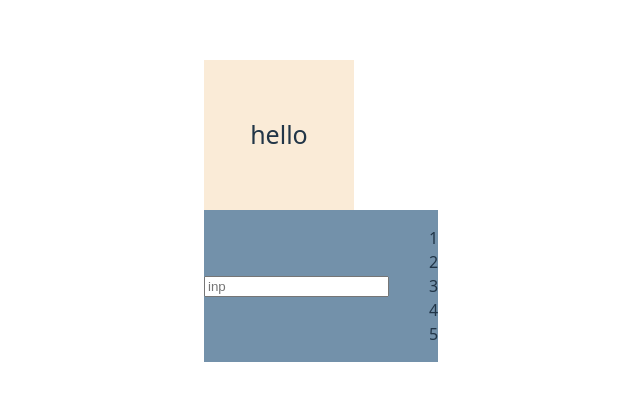
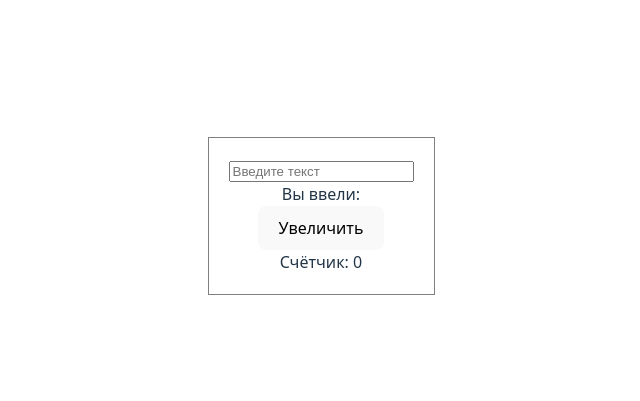
Before and after one commit to Bolbotunov/Practice, a React (Vite) app: page / in a window 1280 px wide. Shown: the part 189-590 px from the top of the page, without its empty margins (319-959 px from the left). Built offline with nearby package versions, Linux system fonts and the light colour scheme; no server answers.

Commit message:
feat:add class component with methods

```diff
--- a/src/App.tsx
+++ b/src/App.tsx
@@ -4,24 +4,36 @@ import UseStateComponent from "./components/UseStateComponent";
 import { useState } from "react";
 import UseChildren from "./components/UseChildren";
 import UseAnotherChild from "./components/UseAnotherChild";
+import LifeCycleDemo from "./components/ClassComponent";
+
+export type TypeA = {
+  text: string;
+  count: number;
+};
 
 function App() {
   const initialState = {
     initialText: "hello",
     activeText: "clicked",
   };
+
   const [text, setText] = useState(initialState.initialText);
 
+  let a: TypeA = {
+    text: "",
+    count: 0,
+  };
   return (
     <>
-      <UseStateComponent
+      {/* <UseStateComponent
         text={text}
         setText={setText}
         initialState={initialState}
-      />
-      <UseChildren>
+      /> */}
+      {/* <UseChildren>
         <UseAnotherChild />
-      </UseChildren>
+      </UseChildren> */}
+      <LifeCycleDemo a={a} />
     </>
   );
 }
--- /dev/null
+++ b/src/components/ClassComponent.tsx
@@ -0,0 +1,96 @@
+import * as React from "react";
+import { TypeA } from "../App";
+interface LifeCycleProps {
+  a: TypeA;
+}
+
+interface LifeCycleState {
+  text: string;
+  count: number;
+}
+
+class LifeCycleDemo extends React.Component<LifeCycleProps, LifeCycleState> {
+  constructor(props: LifeCycleProps) {
+    super(props);
+    this.state = {
+      text: "",
+      count: 0,
+    };
+    console.log("constructor");
+  }
+
+  static getDerivedStateFromProps(
+    nextProps: LifeCycleProps,
+    prevState: LifeCycleState
+  ) {
+    if (nextProps.a.text !== prevState.text) {
+      return { text: nextProps.a.text };
+    }
+    return null;
+  }
+
+  componentDidMount() {
+    console.log("componentDidMount");
+  }
+
+  shouldComponentUpdate(
+    nextProps: LifeCycleProps,
+    nextState: LifeCycleState
+  ): boolean {
+    return nextState.count % 2 === 0;
+  }
+
+  getSnapshotBeforeUpdate(
+    prevProps: LifeCycleProps,
+    prevState: LifeCycleState
+  ): null {
+    console.log("getSnapshotBeforeUpdate");
+    return null;
+  }
+
+  componentDidUpdate(
+    prevProps: LifeCycleProps,
+    prevState: LifeCycleState,
+    snapshot: null
+  ): void {
+    if (prevState.count !== this.state.count) {
+      console.log(
+        `count change from ${this.state.count} to ${prevState.count} `
+      );
+    }
+  }
+
+  componentWillUnmount(): void {
+    console.log("componentWillUnmount");
+  }
+
+  handleTextChange = (e: React.ChangeEvent<HTMLInputElement>) => {
+    this.setState({ text: e.target.value });
+  };
+
+  incrementCount = () => {
+    this.setState((prevState) => ({ count: prevState.count + 1 }));
+  };
+
+  render(): React.ReactNode {
+    console.log("render");
+    return (
+      <div
+        style={{ padding: "20px", border: "1px solid gray", marginTop: "10px" }}
+      >
+        <input
+          type="text"
+          placeholder="Введите текст"
+          onChange={this.handleTextChange}
+          value={this.state.text}
+        />
+        <div>Вы ввели: {this.state.text}</div>
+
+        <button onClick={this.incrementCount}>Увеличить</button>
+        <div>Счётчик: {this.state.count}</div>
+      </div>
+    );
+  }
+}
+
+export default LifeCycleDemo;
```
